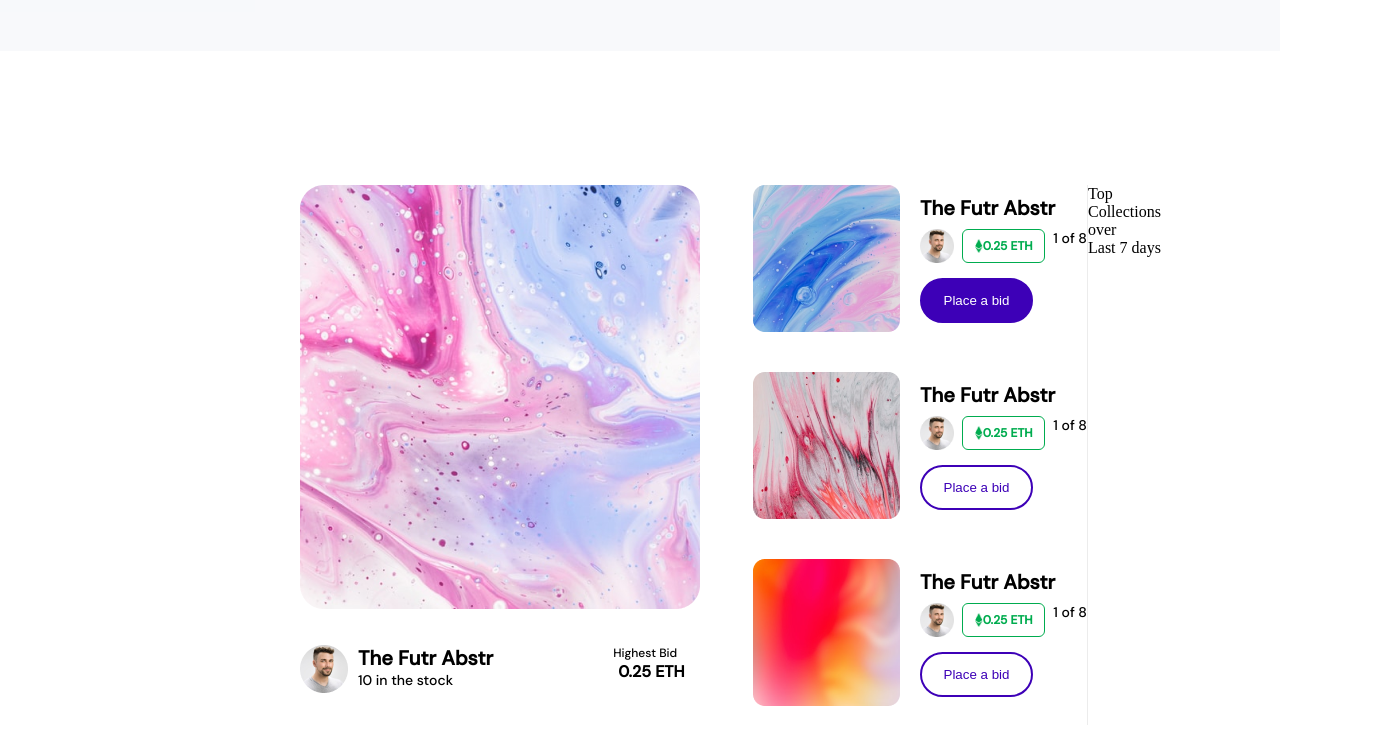
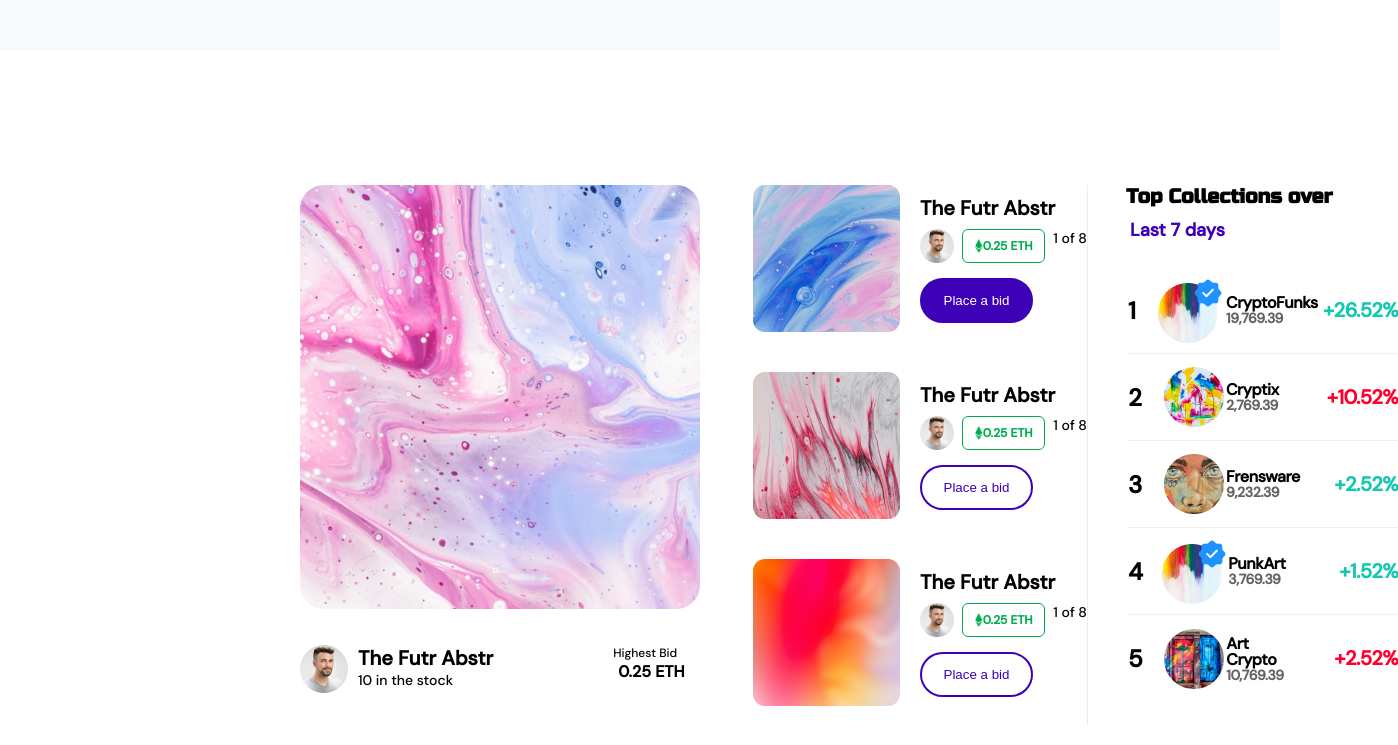
Before and after one commit to Baddaniar/nft-marketplace, a plain HTML site: page index.html in a window 1280 px wide. Shown: the part 1005-1750 px from the top of the page, 1398 px wide, since content can reach past the window. Drawn offline with Linux system fonts and the light colour scheme.

Commit message:
css and html

```diff
--- a/index.html
+++ b/index.html
@@ -145,13 +145,50 @@
             <p class="top_collection_date">Last 7 days</p>
 
             <div class="top_collection_grid">
+                <div class="tcg_row border">
+                    <p class="row_number">1</p>
+                    <img class="row_icon" src="./images/tcgrow1.png" alt="">
+                    <div class="row_info">
+                        <p class="row_name">CryptoFunks</p>
+                        <p class="row_amount">19,769.39</p>
+                    </div>
+                    <p class="row_percent up">+26.52%</p>
+                </div>
+                <div class="tcg_row border">
+                    <p class="row_number">2</p>
+                    <img class="row_icon" src="./images/tcgrow2.png" alt="">
+                    <div class="row_info">
+                        <p class="row_name">Cryptix</p>
+                        <p class="row_amount">2,769.39</p>
+                    </div>
+                    <p class="row_percent down">+10.52%</p>
+                </div>
+                <div class="tcg_row border">
+                    <p class="row_number">3</p>
+                    <img class="row_icon" src="./images/tcgrow3.png" alt="">
+                    <div class="row_info">
+                        <p class="row_name">Frensware</p>
+                        <p class="row_amount">9,232.39</p>
+                    </div>
+                    <p class="row_percent up">+2.52%</p>
+                </div>
+                <div class="tcg_row border">
+                    <p class="row_number">4</p>
+                    <img class="row_icon" src="./images/tcgrow1.png" alt="">
+                    <div class="row_info">
+                        <p class="row_name">PunkArt</p>
+                        <p class="row_amount">3,769.39</p>
+                    </div>
+                    <p class="row_percent up">+1.52%</p>
+                </div>
                 <div class="tcg_row">
-                    <p class="row_number"></p>
-                    <img class="row_icon" src="" alt="">
+                    <p class="row_number">5</p>
+                    <img class="row_icon" src="./images/tcgrow5.png" alt="">
                     <div class="row_info">
-                        <p class="row_name"></p>
+                        <p class="row_name">Art Crypto</p>
+                        <p class="row_amount">10,769.39</p>
                     </div>
-                    <p class="row_percent up"></p>
+                    <p class="row_percent down">+2.52%</p>
                 </div>
             </div>
         </div>
--- a/style/style.css
+++ b/style/style.css
@@ -1,5 +1,5 @@
 p{
-    margin: 0;
+margin: 0;
 }
 
 body{
@@ -331,3 +331,93 @@ nav{
     line-height: 16px;
     color: #00AC4F;
 }
+
+.top_collection_header{
+    font-weight: 700;
+    font-size: 20px;
+    line-height: 24px;
+    font-family: 'Russo One', sans-serif;
+    margin-left: 38px;
+}
+
+.top_collection_date{
+    font-family: 'DM Sans';
+    font-style: normal;
+    font-weight: 700;
+    font-size: 18px;
+    line-height: 23px;
+    color: #3D00B7;
+    margin: 10px 0 0 42px;
+}
+
+.top_collection_grid{
+    display: grid;
+    grid-auto-rows: 87px;
+    margin-left: 40px;
+    margin-top: 25px;
+}
+
+.tcg_row{
+    display: flex;
+    align-items: center;
+    justify-content: space-between;
+
+}
+
+.row_number{
+    font-family: 'DM Sans';
+    font-style: normal;
+    font-weight: 700;
+    font-size: 24px;
+    line-height: 25px;
+    letter-spacing: -0.025em;
+    color: #000000;
+    margin-right: 20px;
+}
+
+.row_info{
+    width: 70px;
+}
+
+.row_name{
+    font-family: 'DM Sans';
+    font-style: normal;
+    font-weight: 700;
+    font-size: 16px;
+    line-height: 16px;
+    letter-spacing: -0.025em;
+}
+
+.row_amount{
+    font-family: 'DM Sans';
+    font-style: normal;
+    font-weight: 600;
+    font-size: 14px;
+    line-height: 14px;
+    letter-spacing: -0.025em;
+    color: #636363;
+}
+
+.row_percent{
+    width: 80px;
+    font-family: 'DM Sans';
+    font-style: normal;
+    font-weight: 600;
+    font-size: 20px;
+    line-height: 21px;
+    letter-spacing: -0.025em;
+    text-align: right;
+    margin-left: 20px;
+}
+
+.up{
+    color: #14C8B0;
+}
+
+.down{
+    color: #FF002E;
+}
+
+.border{
+    border-bottom: 1px solid #F0F0F0;
+}
```
